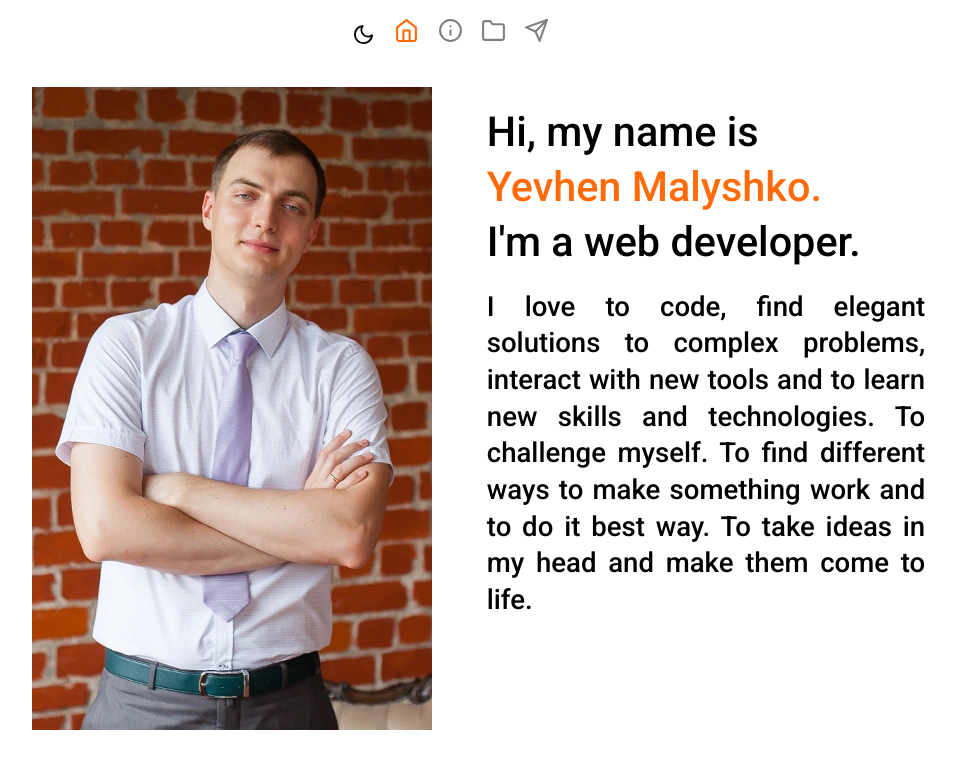
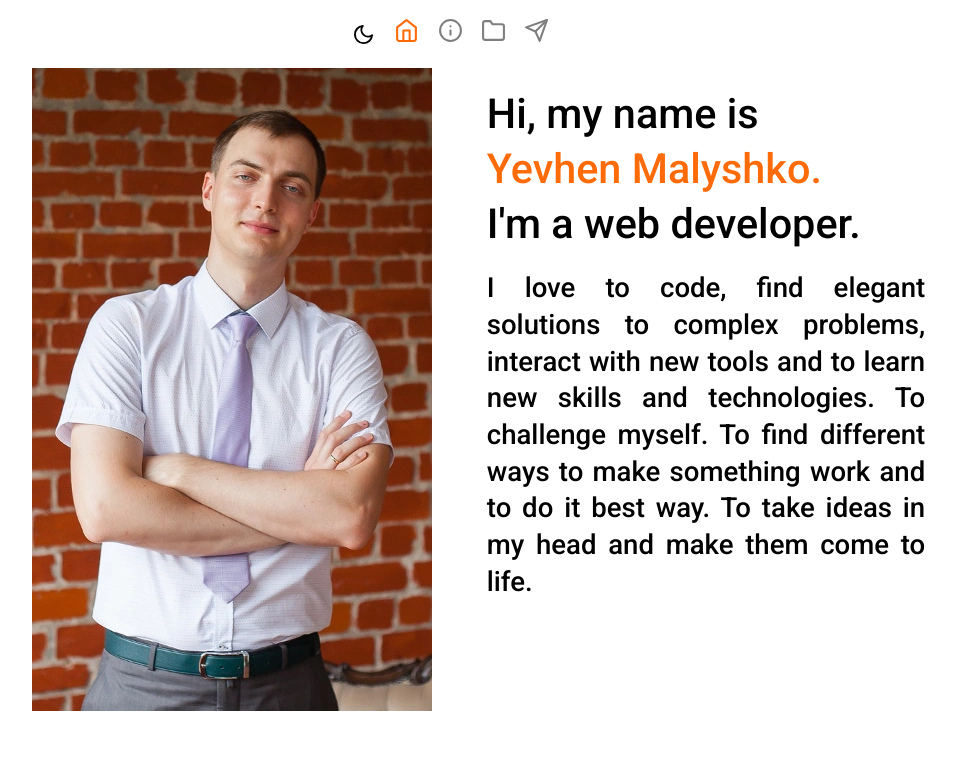
Before and after one commit to memx86/portfolio, a React (Create React App) app: page / in a window 1280 px wide. Shown: the top 768 px of the page, without its empty margins (190-1146 px from the left). Built offline with nearby package versions, Linux system fonts and the light colour scheme.

Commit message:
navbar and section paddings

```diff
--- a/src/components/Navbar/Navbar.module.scss
+++ b/src/components/Navbar/Navbar.module.scss
@@ -1,6 +1,6 @@
 .header {
   padding-top: 1rem;
-  padding-bottom: 1rem;
+  padding-bottom: 0.5rem;
 }
 .wrapper {
   display: flex;
--- a/src/components/Section/Section.module.scss
+++ b/src/components/Section/Section.module.scss
@@ -1,5 +1,5 @@
 .section {
-  padding-top: 1rem;
+  padding-top: 0.5rem;
   padding-bottom: 1rem;
   background-color: var(--main-cl);
 }
```
